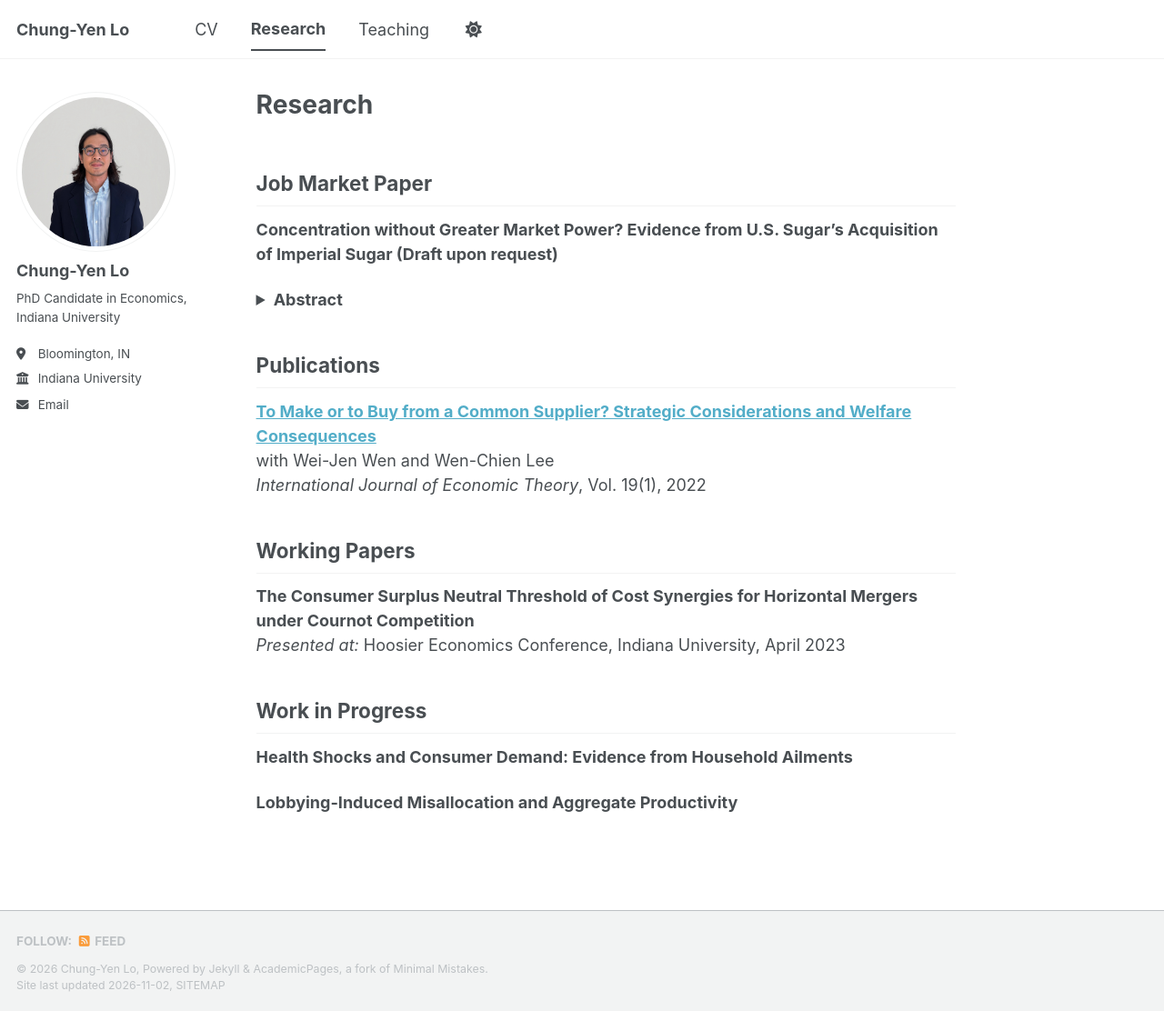
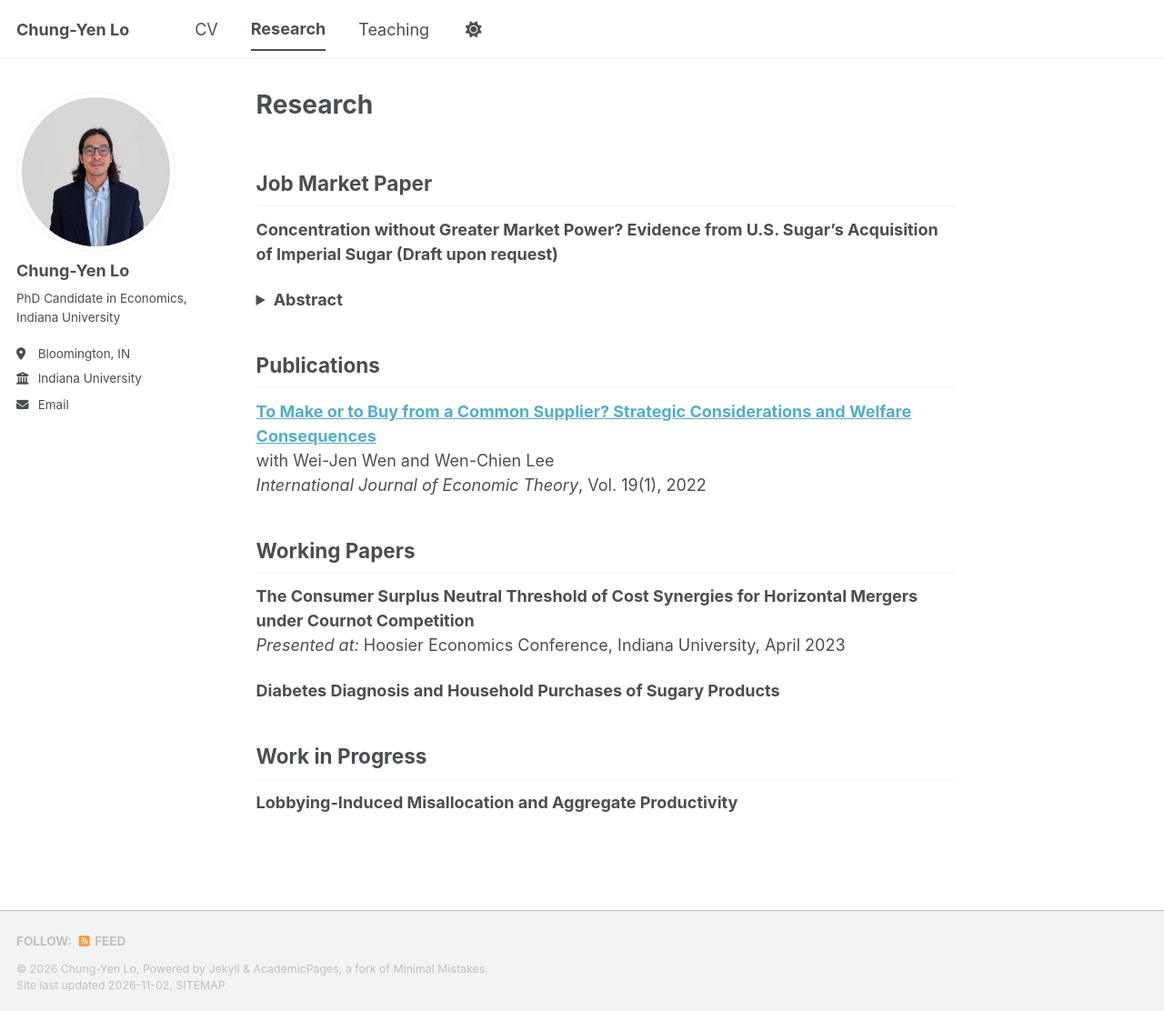
Before and after one commit to chungyenlo/chungyenlo.github.io, a Jekyll site: the page built from _pages/publications.md, in a window 1280 px wide and 1112 px high. Shown: the whole window at 91% size. Built offline with Jekyll 4.4.1, drawn with Linux system fonts in a browser that asks for light colours; a style sheet for code colours, icons or effects is not loaded.

Commit message:
Add publication on diabetes diagnosis and purchases
Added a new publication on diabetes diagnosis and household purchases.

```diff
--- a/_pages/publications.md
+++ b/_pages/publications.md
@@ -25,8 +25,8 @@ with Wei-Jen Wen and Wen-Chien Lee
 **The Consumer Surplus Neutral Threshold of Cost Synergies for Horizontal Mergers under Cournot Competition**
 *Presented at:* Hoosier Economics Conference, Indiana University, April 2023
 
+**Diabetes Diagnosis and Household Purchases of Sugary Products**
+
 ## Work in Progress
 
-**Health Shocks and Consumer Demand: Evidence from Household Ailments**
-
 **Lobbying-Induced Misallocation and Aggregate Productivity**
```
